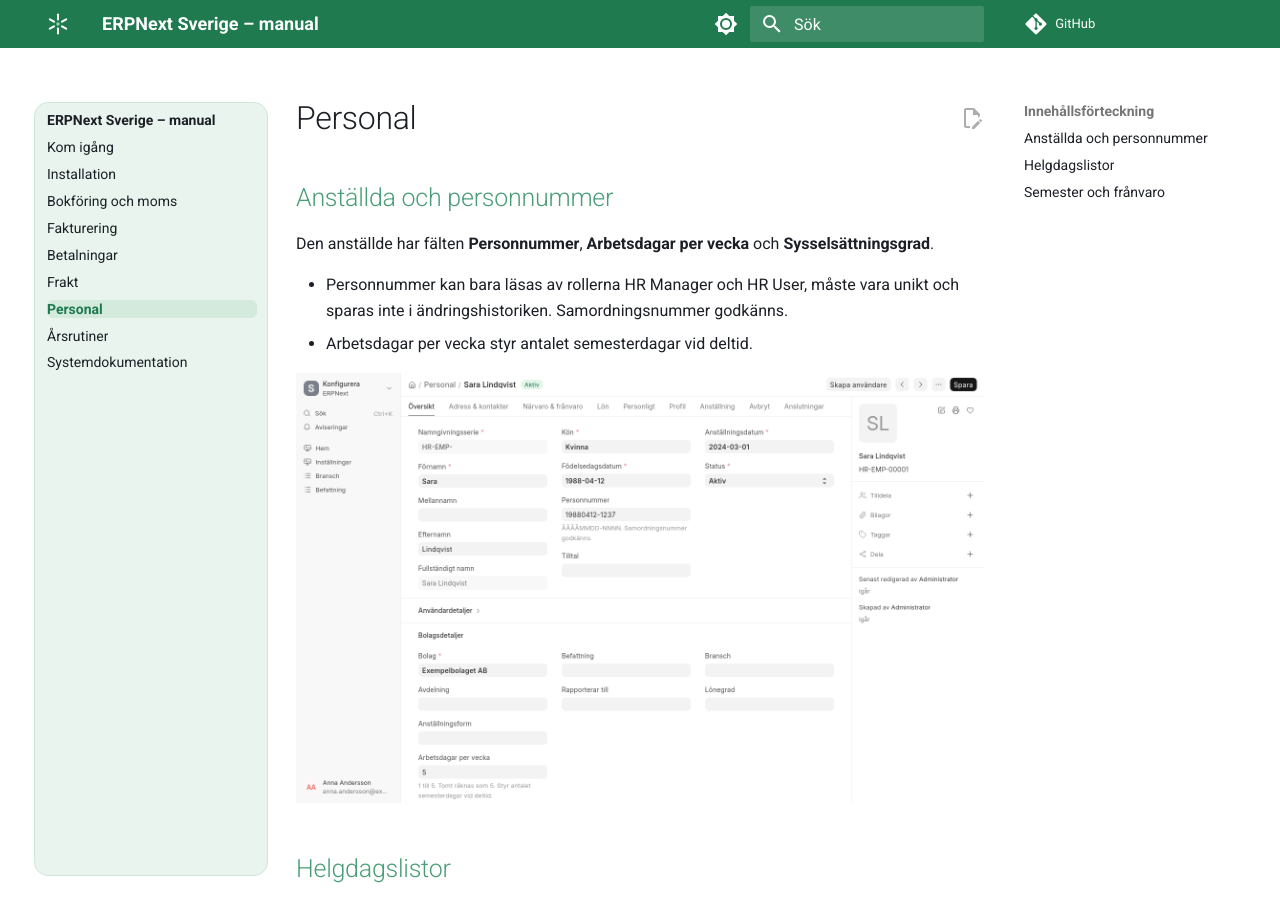
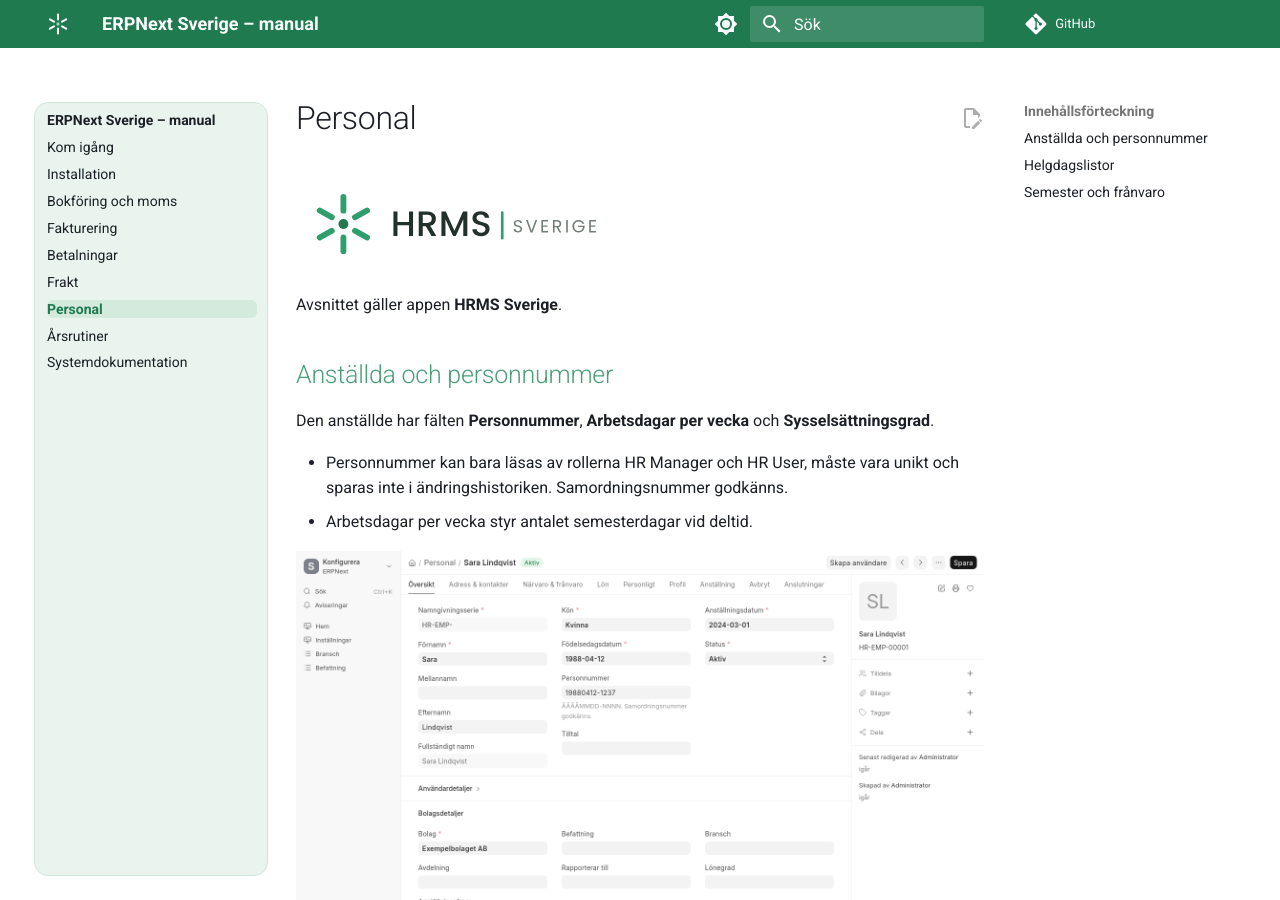
Before and after one commit to ubbe76/ERPNext-Sverige-docs, an MkDocs documentation site: the page built from docs/personal/index.md, in a window 1280 px wide and 900 px high. Built offline with MkDocs 1.6.1 and Material for MkDocs 9.7.7, drawn with Linux system fonts in a browser that asks for light colours; comment, search, counter and statistics services are not loaded.

Commit message:
docs: add the HRMS Sverige logo
Same Nav-ERP hub and wordmark style as the ERPNext Sverige logo, shown at
the top of the Personal page with a dark-mode variant.

Co-Authored-By: Claude Opus 5.5 <noreply@anthropic.com>
Claude-Session: https://claude.ai/code/session_017ZWYKVpd8iA4CgMCfR541n

```diff
--- a/docs/personal/index.md
+++ b/docs/personal/index.md
@@ -1,4 +1,9 @@
 # Personal
+
+![HRMS Sverige](../assets/logo/hrms-sverige.svg#only-light){ width="320" }
+![HRMS Sverige](../assets/logo/hrms-sverige-dark.svg#only-dark){ width="320" }
+
+Avsnittet gäller appen **HRMS Sverige**.
 
 ## Anställda och personnummer
 
```
Also changed, not shown: docs/assets/logo/hrms-sverige-dark.svg (added), docs/assets/logo/hrms-sverige.svg (added).
